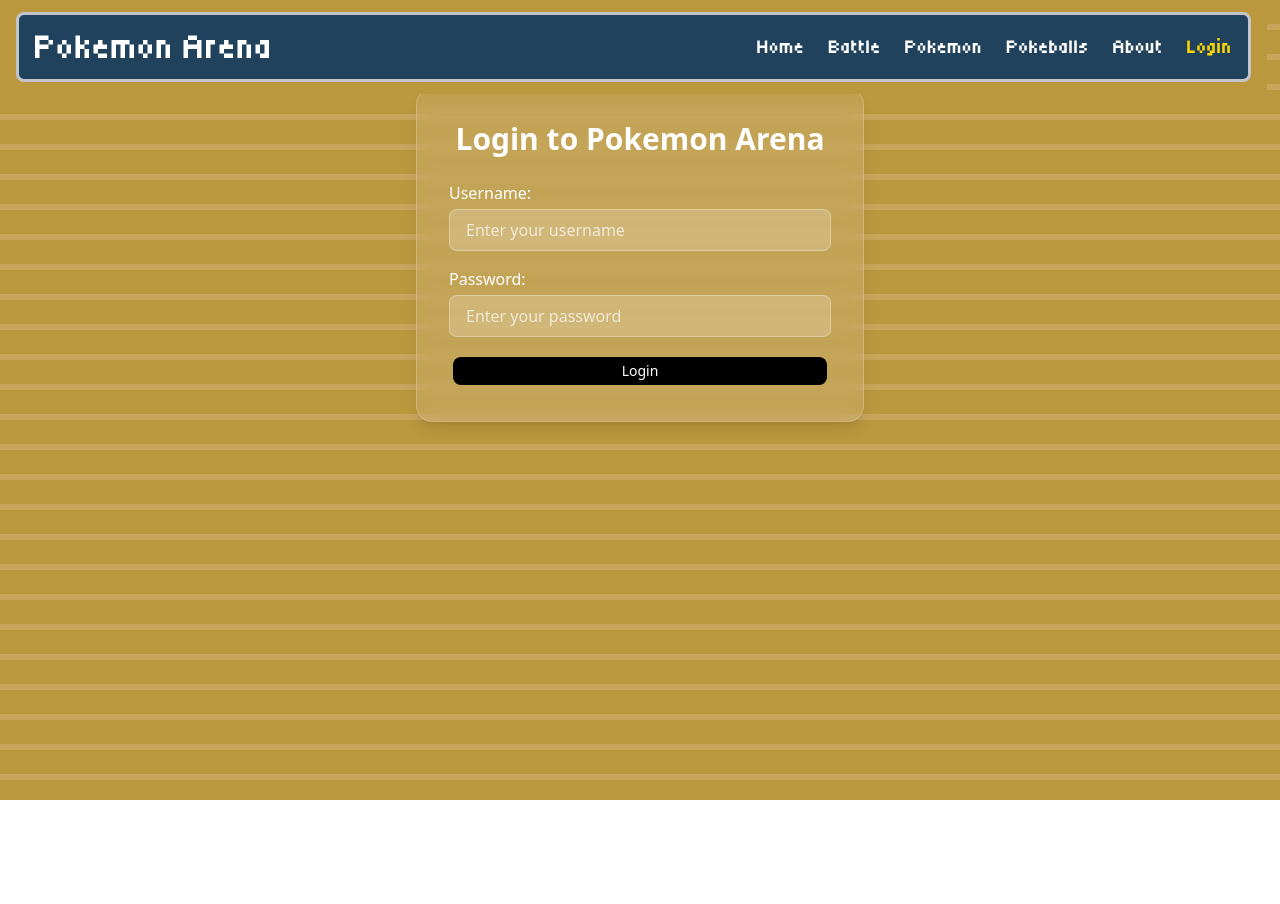
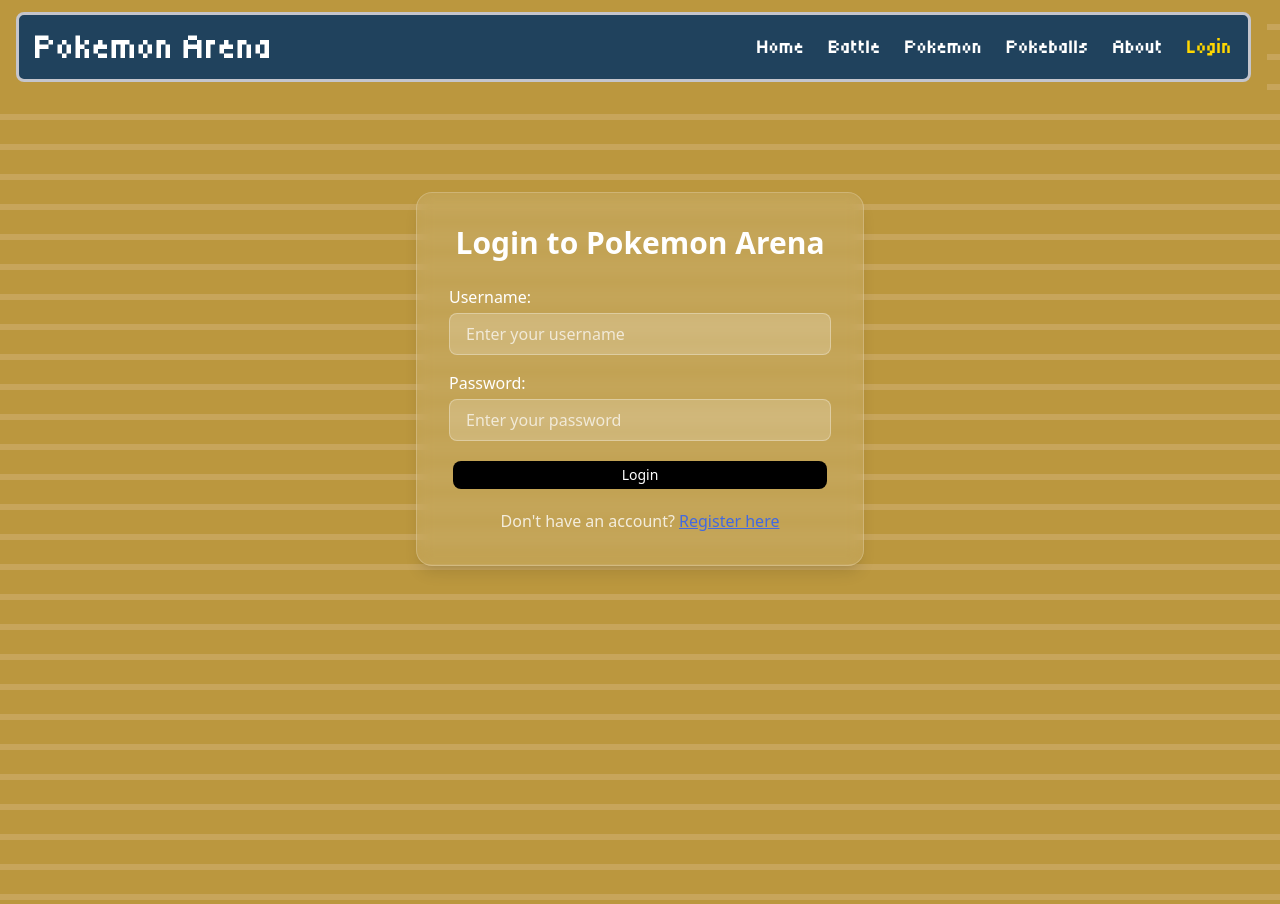
Before and after one commit to KrzysztofZdebski/Pokemon_Arena, a React (Vite) app in the folder Pokemon_Arena_React/: page /login in a window 1280 px wide. Before the commit the page ends 800 px from the top, so only its background shows below. Built offline with nearby package versions, Linux system fonts and the light colour scheme; no server answers; a web font is replaced by a local one.

Commit message:
account + register

```diff
--- a/Pokemon_Arena_React/src/pages/Account.jsx
+++ b/Pokemon_Arena_React/src/pages/Account.jsx
@@ -7,18 +7,16 @@
     const {username, email} = useContext(AuthContext);
 
     return (
-        <div className="flex items-center justify-center w-screen min-h-screen bg-striped-yellow">
-            <div className="flex flex-col items-center justify-center w-full max-w-md px-6 py-10 border-4 shadow-2xl bg-menu-blue bg-opacity-90 rounded-2xl border-menu-yellow">
-                <h1
-                  className="mb-6 text-4xl font-bold text-pokemon-yellow font-[PokemonFont] tracking-wider text-center drop-shadow-[0_0_5px_rgba(255,255,255,0.75)]"
-                  style={{ fontFamily: "PokemonFont, monospace" }}>
-                    `Witaj, {username}!, email: {email}`
-                  </h1>
-                <h2
-                  className="mb-8 text-3xl md:text-4xl font-bold text-pokemon-yellow font-[PokemonFont] tracking-wider text-center drop-shadow-[0_0_5px_rgba(255,255,255,0.75)]"
-                  style={{ fontFamily: "PokemonFont, monospace" }}
-                >
-                  Twój Ranking
+        <div className="flex items-center justify-center w-screen min-h-screen p-4 bg-striped-yellow">
+            <div className="flex flex-col items-center justify-center w-full max-w-2xl px-8 py-12 border-4 border-white shadow-2xl bg-menu-blue bg-opacity-90 rounded-2xl">
+                <h1 className="mb-2 text-2xl md:text-3xl lg:text-4xl font-bold text-pokemon-yellow tracking-wider text-center drop-shadow-[0_0_5px_rgba(255,255,255,0.75)] break-words">
+                    Witaj, {username}!
+                </h1>
+                <p className="mb-6 text-lg md:text-xl lg:text-2xl text-pokemon-yellow text-center drop-shadow-[0_0_5px_rgba(255,255,255,0.75)] break-words">
+                    Email: {email}
+                </p>
+                <h2 className="mb-8 text-2xl md:text-3xl lg:text-4xl font-bold text-pokemon-yellow tracking-wider text-center drop-shadow-[0_0_5px_rgba(255,255,255,0.75)]">
+                    Twój Ranking
                 </h2>
                 <Ranking />
                 <div className="flex justify-center w-full mt-8">
--- a/Pokemon_Arena_React/src/pages/Login.jsx
+++ b/Pokemon_Arena_React/src/pages/Login.jsx
@@ -7,6 +7,8 @@
 function Login() {
     const [username, setUsername] = useState("");
     const [password, setPassword] = useState("");
+    const [email, setEmail] = useState("");
+    const [isRegisterMode, setIsRegisterMode] = useState(false);
     const {setAuthenticated, setGlobalEmail, setGlobalUsername} = useContext(AuthContext);
     const navigate = useNavigate();
     const location = useLocation();
@@ -43,42 +45,120 @@
             console.error("There was an error logging in!", error);
             alert("An error occurred. Please try again later.");
         });
-    }    return (
+    }
+
+    function registerUser(event) {
+        event.preventDefault();
+        const registerData = {
+            username: username,
+            email: email,
+            password: password
+        };
+
+        axios.post("http://localhost:5000/api/v1/auth/register", registerData, {
+                headers: {
+                    'Content-Type': 'application/json',
+                },
+                withCredentials: true
+        })
+        .then((response) => {
+            console.log(response);
+            console.log(response.data);
+            if (response.status === 200 || response.status === 201) {
+                alert("Registration successful! Please login with your credentials.");
+                setIsRegisterMode(false); // Switch back to login mode
+                // Clear form fields
+                setUsername("");
+                setEmail("");
+                setPassword("");
+            } else {
+                alert("Registration failed. Please try again.");
+            }
+        })
+        .catch(error => {
+            console.error("There was an error registering!", error);
+            alert("An error occurred during registration. Please try again later.");
+        });
+    }
+
+    return (
         <>
-        <div className={` min-h-screen bg-gradient-to-br from-pokemon-blue to-pokemon-red w-screen`}>
+        <div className={`min-h-screen bg-gradient-to-br from-pokemon-blue to-pokemon-red w-screen mt-26`}>
             <div className="container px-6 py-12 mx-auto">
                 <div className="flex items-center justify-center pt-10">
                     <div className={`flex flex-col items-center w-full max-w-md p-8 bg-white/10 backdrop-blur-sm shadow-lg rounded-2xl border border-white/20`}>
-                        <h2 className={`mb-6 text-3xl font-bold text-white`}>Login to Pokemon Arena</h2>                        <form className="flex flex-col w-full gap-4" onSubmit={loginUser}>
+                        <h2 className={`mb-6 text-3xl font-bold text-white text-center`}>
+                            {isRegisterMode ? "Register for Pokemon Arena" : "Login to Pokemon Arena"}
+                        </h2>
+
+                        <form className="flex flex-col w-full gap-4" onSubmit={isRegisterMode ? registerUser : loginUser}>
                             <div className="flex flex-col gap-1 form-group">
                                 <label htmlFor="username" className={`font-medium text-white`}>Username:</label>
                                 <input
                                     type="text"
                                     id="username"
                                     required
+                                    value={username}
                                     onChange={(event) => setUsername(event.target.value)}
                                     className="px-4 py-2 text-white transition border rounded-lg border-white/30 bg-white/20 placeholder-white/70 focus:outline-none focus:ring-2 focus:ring-pokemon-yellow focus:border-transparent"
                                     placeholder="Enter your username"
                                 />
                             </div>
+
+                            {isRegisterMode && (
+                                <div className="flex flex-col gap-1 form-group">
+                                    <label htmlFor="email" className={`font-medium text-white`}>Email:</label>
+                                    <input
+                                        type="email"
+                                        id="email"
+                                        required
+                                        value={email}
+                                        onChange={(event) => setEmail(event.target.value)}
+                                        className="px-4 py-2 text-white transition border rounded-lg border-white/30 bg-white/20 placeholder-white/70 focus:outline-none focus:ring-2 focus:ring-pokemon-yellow focus:border-transparent"
+                                        placeholder="Enter your email"
+                                    />
+                                </div>
+                            )}
+
                             <div className="flex flex-col gap-1 form-group">
                                 <label htmlFor="password" className={`font-medium text-white`}>Password:</label>
                                 <input
                                     type="password"
                                     id="password"
                                     required
+                                    value={password}
                                     onChange={(event) => setPassword(event.target.value)}
                                     className="px-4 py-2 text-white transition border rounded-lg border-white/30 bg-white/20 placeholder-white/70 focus:outline-none focus:ring-2 focus:ring-pokemon-yellow focus:border-transparent"
                                     placeholder="Enter your password"
                                 />
                             </div>
+
                             <Button
                                 type="submit"
                                 className="w-full mt-4 btn-primary"
                             >
-                                Login
+                                {isRegisterMode ? "Register" : "Login"}
                             </Button>
                         </form>
+
+                        <div className="mt-4 text-center">
+                            <span className="cursor-default text-white/80">
+                                {isRegisterMode ? "Already have an account? " : "Don't have an account? "}
+                            </span>
+                            <button
+                                type="button"
+                                onClick={() => {
+                                    setIsRegisterMode(!isRegisterMode);
+                                    // Clear form fields when switching modes
+                                    setUsername("");
+                                    setEmail("");
+                                    setPassword("");
+                                }}
+                                className="font-medium underline transition-colors cursor-pointer text-pokemon-blue hover:text-pokemon-blue/80"
+                            >
+                                {isRegisterMode ? "Login here" : "Register here"}
+                            </button>
+                        </div>
                     </div>
                 </div>
             </div>
```
